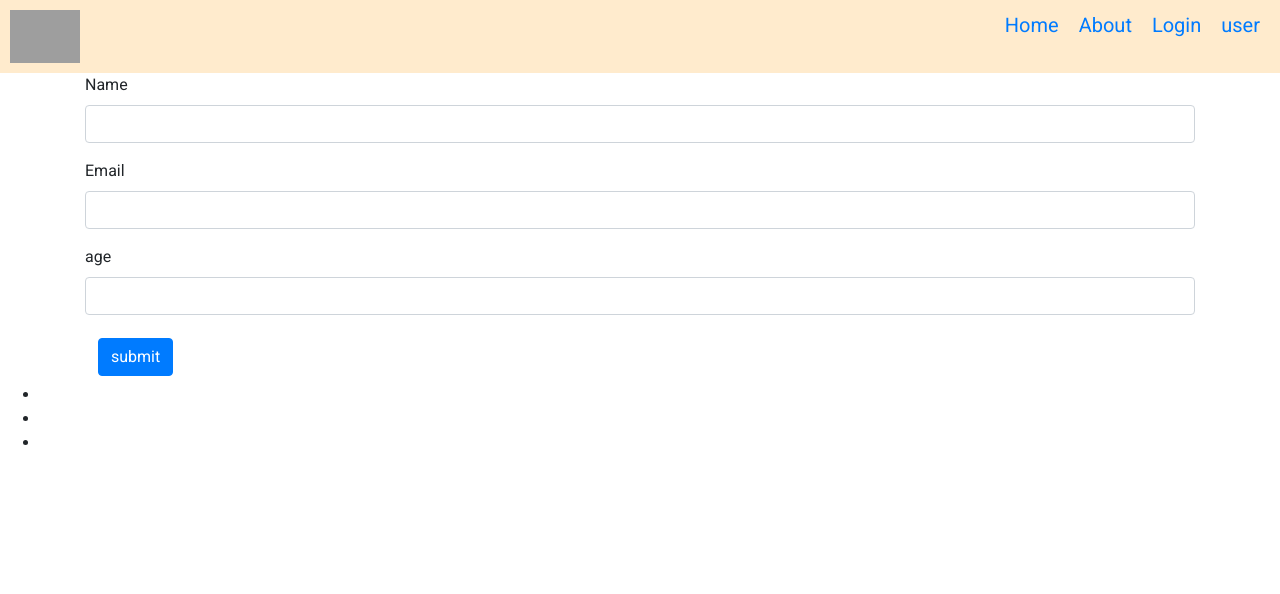
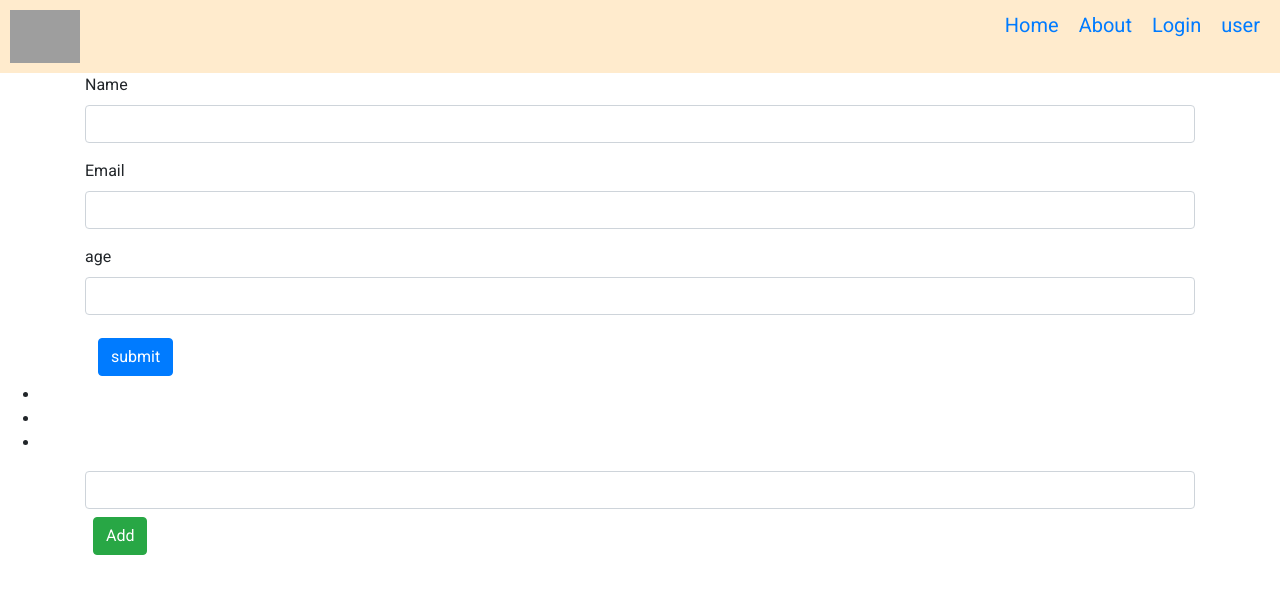
Before and after one commit to UbaidMannethodi/angular-basics2, an Angular app: page / in a window 1280 px wide. Shown: the top 594 px of the page. Built offline with nearby package versions, Linux system fonts and the light colour scheme; grey boxes are pictures that could not be loaded.

Commit message:
Todo component added

```diff
--- a/src/app/app.component.html
+++ b/src/app/app.component.html
@@ -50,3 +50,4 @@
 </ul> -->
 <app-header></app-header>
 <app-basic-form></app-basic-form>
+<app-todo></app-todo>
--- a/src/app/app.module.ts
+++ b/src/app/app.module.ts
@@ -8,13 +8,15 @@ import { FormsModule } from '@angular/forms';
 import { BasicFormComponent } from './basic-form/basic-form.component';
 import { NgbModule } from '@ng-bootstrap/ng-bootstrap';
 import { BrowserAnimationsModule } from '@angular/platform-browser/animations';
-import {MatButtonModule} from '@angular/material/button' ;
+import {MatButtonModule} from '@angular/material/button';
+import { TodoComponent } from './todo/todo.component' ;
 
 @NgModule({
   declarations: [
     AppComponent,
     HeaderComponent,
-    BasicFormComponent
+    BasicFormComponent,
+    TodoComponent
   ],
   imports: [
     BrowserModule,
--- /dev/null
+++ b/src/app/todo/todo.component.html
@@ -0,0 +1,7 @@
+<div class="container">
+    <input type="tel" name="" id="" #input class="form-control" placeholder="">
+    <button class="btn btn-success m-2" (click)="add(input.value)">Add</button>
+    <ul *ngFor="let item of list">
+        <li>{{item.name}}<button (click)="remove(item.id)" class="btn btn-danger">Remove</button></li>
+    </ul>
+</div>
--- /dev/null
+++ b/src/app/todo/todo.component.ts
@@ -0,0 +1,25 @@
+import { Component, OnInit } from '@angular/core';
+
+@Component({
+  selector: 'app-todo',
+  templateUrl: './todo.component.html',
+  styleUrls: ['./todo.component.css']
+})
+export class TodoComponent implements OnInit {
+  list: any[] = [];
+  constructor() { }
+
+  ngOnInit(): void {
+  }
+  add(value: any) {
+    this.list.push({ id: this.list.length, name: value });
+    // console.log(this.dataArray);
+  }
+
+  remove(id: number) {
+    // console.log(id);
+    this.list = this.list.filter(item => item.id !== id);
+  }
+
+
+}
--- a/src/styles.css
+++ b/src/styles.css
@@ -4,3 +4,6 @@ body{
 }
 html, body { height: 100%; }
 body { margin: 0; font-family: Roboto, "Helvetica Neue", sans-serif; }
+
+html, body { height: 100%; }
+body { margin: 0; font-family: Roboto, "Helvetica Neue", sans-serif; }
```
Also changed, not shown: src/app/todo/todo.component.css (added), 1 other file (tests, documents, lock files or other folders).
